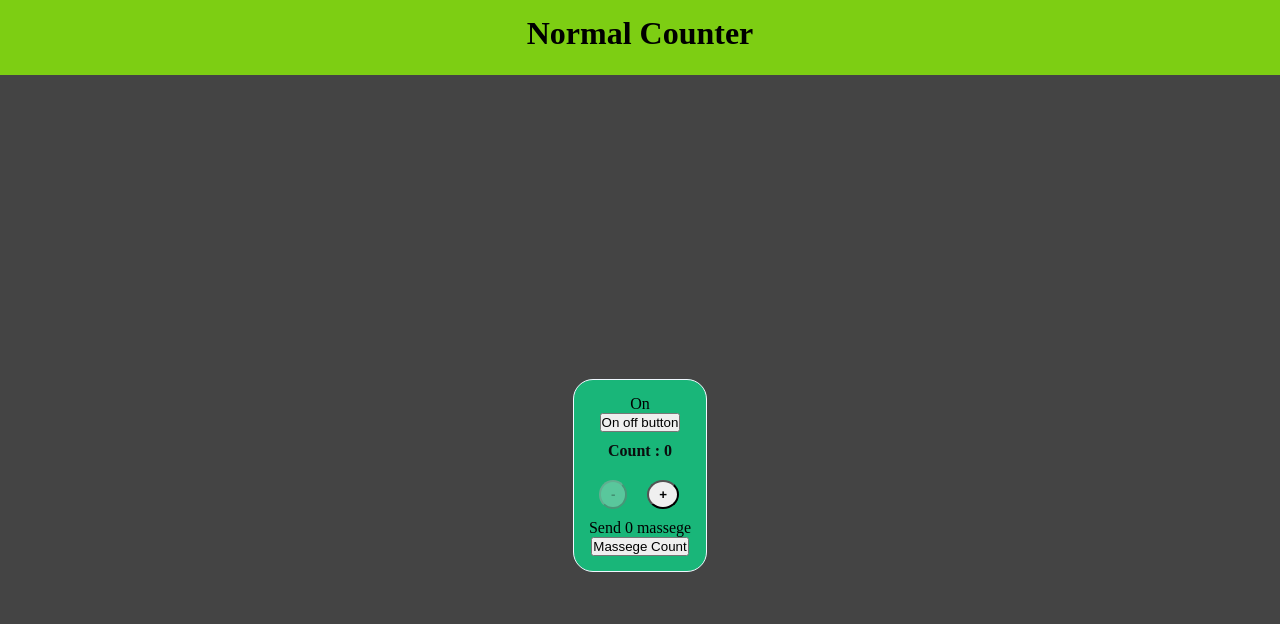
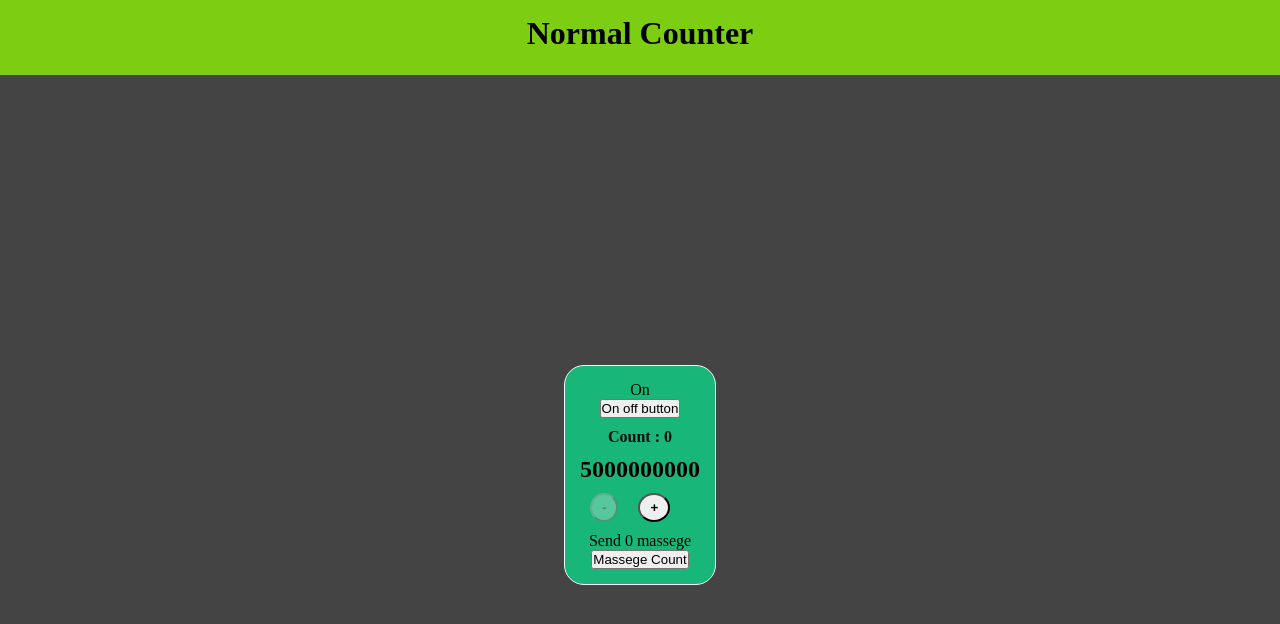
Before and after one commit to shahajalalweb/react-js, a React (Create React App) app: page / in a window 1280 px wide. Shown: the top 624 px of the page. Built offline with nearby package versions, Linux system fonts and the light colour scheme.

Commit message:
use memo

```diff
--- a/src/components/Home.js
+++ b/src/components/Home.js
@@ -1,4 +1,4 @@
-import React, { useState, useCallback } from 'react'
+import React, { useState, useCallback, useMemo } from 'react'
 
 import style from "../style/home.module.css"
 import Massege  from './Massege';
@@ -19,6 +19,18 @@ const Home = () => {
     [count],
   )
 
+   const numberCount = useMemo(
+      () => {
+        let number = 0 ;
+      for (let index = 0; index < 5000000000; index++) {
+      number++
+  }
+  return number;
+ }, [])
+
+
+
+
   return (
     <div className={style.container}>
       <div className={style.counter}>
@@ -27,6 +39,9 @@ const Home = () => {
         <button onClick={() => {setToggle(!toggle)}}> On off button </button>
 
         <p className={style.count}>Count : {count}</p>
+
+        <h2>{numberCount}</h2>
+
         <div className={style.btn}>
           <button onClick={() => {setCount(count - 1);}} disabled={count === 0}>-</button>
           <button onClick={() => {setCount(count + 1);}}>+</button>
```
